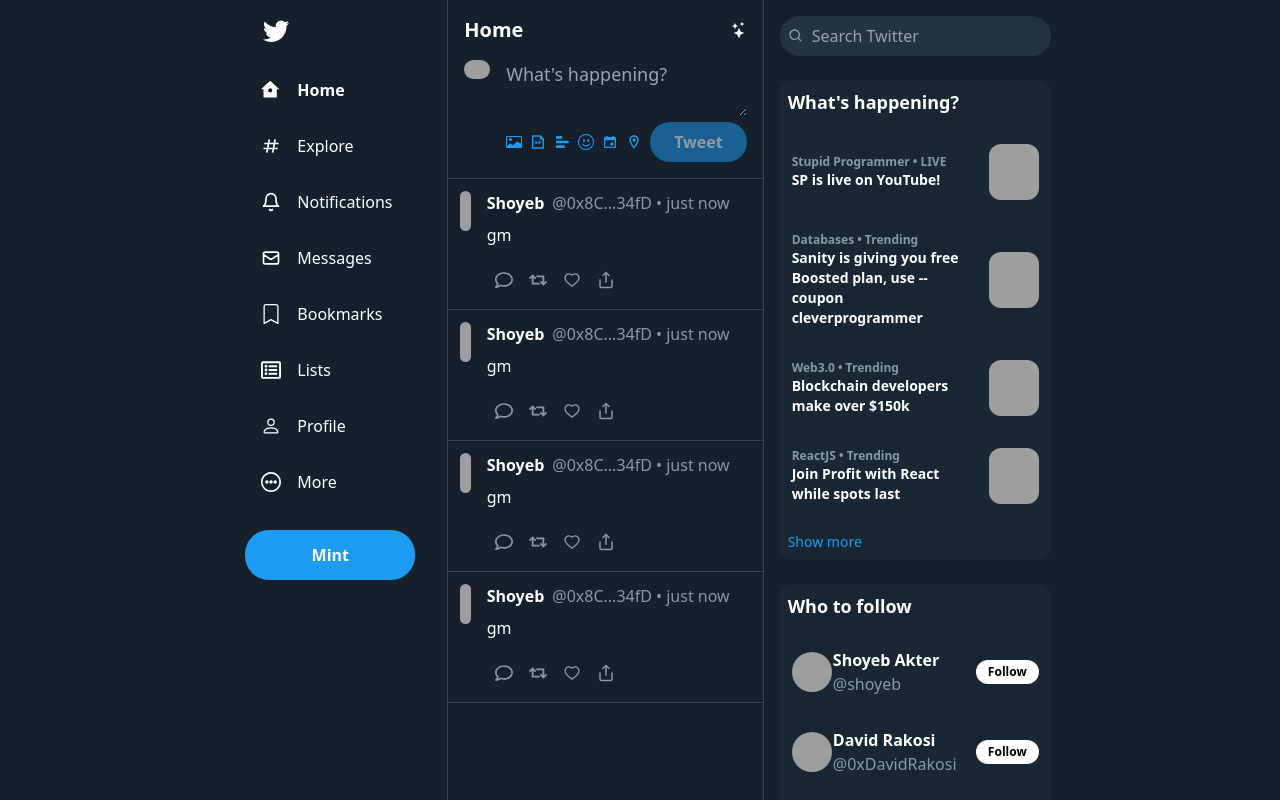
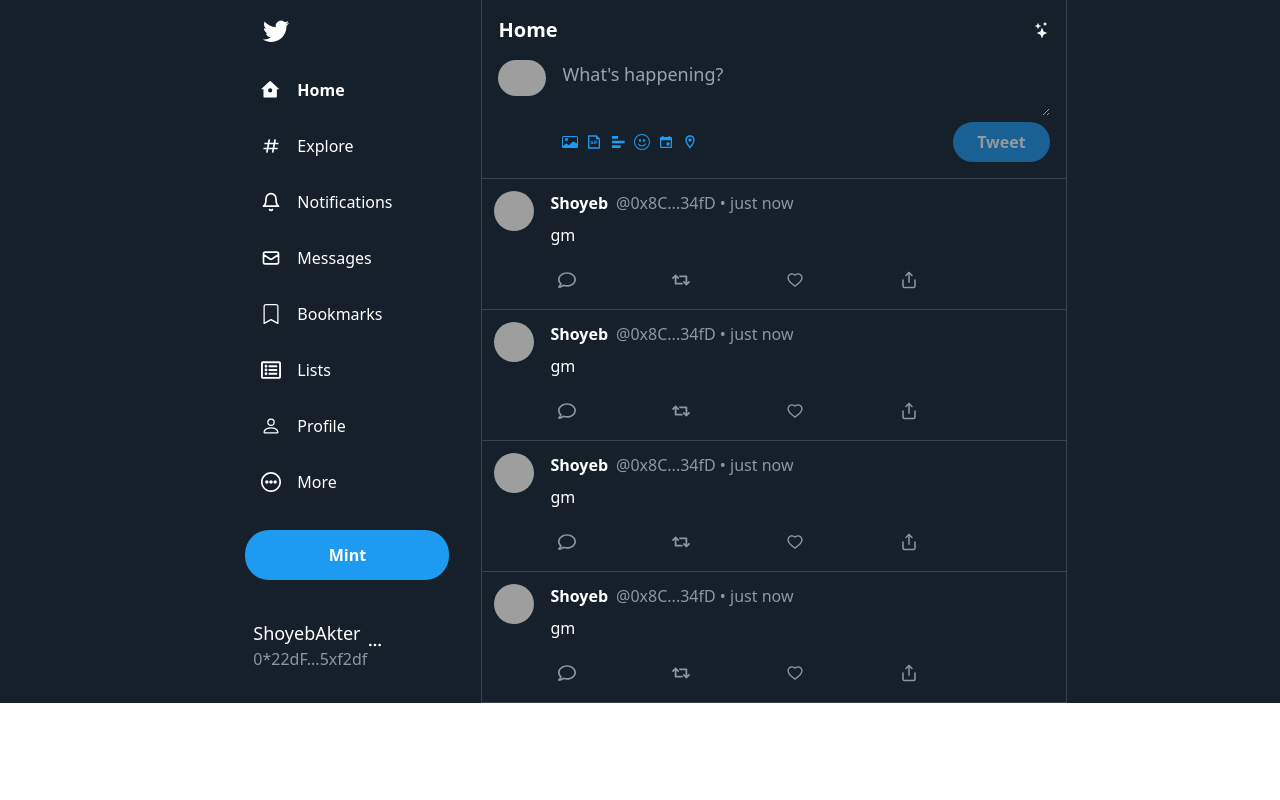
Before and after one commit to ShoyebAkter/TwitterClone, a Next.js app: page / in a window 1280 px wide. Shown: the top 800 px of the page. Built offline with nearby package versions, Linux system fonts and the light colour scheme; grey boxes are pictures that could not be loaded.

Commit message:
widget created

```diff
--- a/pages/index.js
+++ b/pages/index.js
@@ -15,7 +15,7 @@
       <div className={style.content}>
       <Sidebar/>
       <Feed/>
-      <Widgets/>
+      {/* <Widgets/> */}
       </div>
     </div>
   )
```
